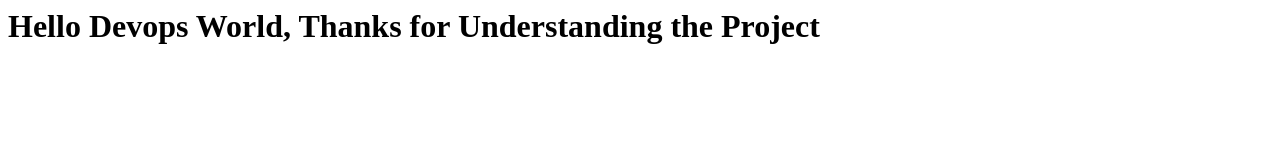
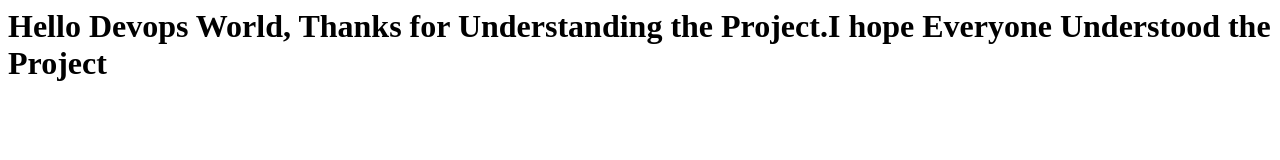
Before and after one commit to awscloudvendor1/project-demo, a plain HTML site: page index.html in a window 1280 px wide. Drawn offline with Linux system fonts and the light colour scheme.

Commit message:
Update index.html

```diff
--- a/index.html
+++ b/index.html
@@ -1 +1 @@
-<h1> Hello Devops World, Thanks for Understanding the Project </h1>
+<h1> Hello Devops World, Thanks for Understanding the Project.I hope Everyone Understood the Project </h1>
```
